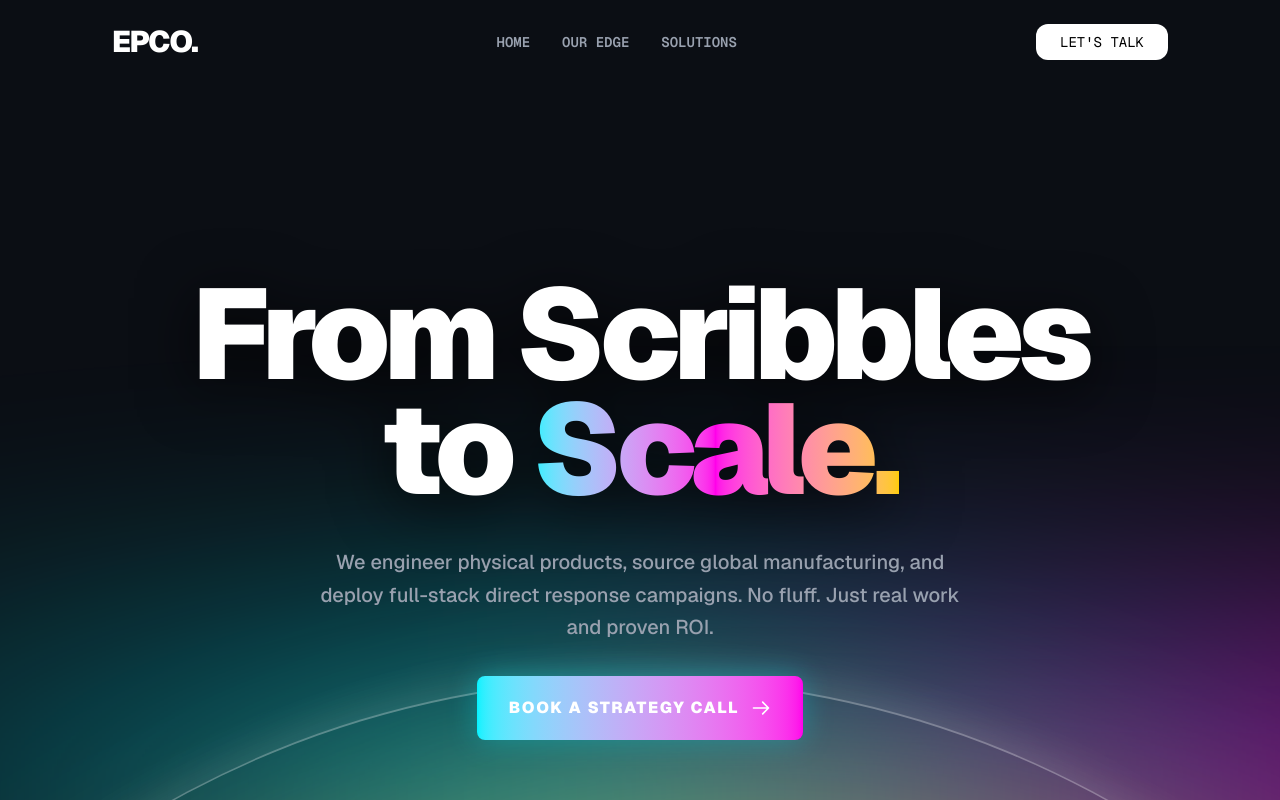
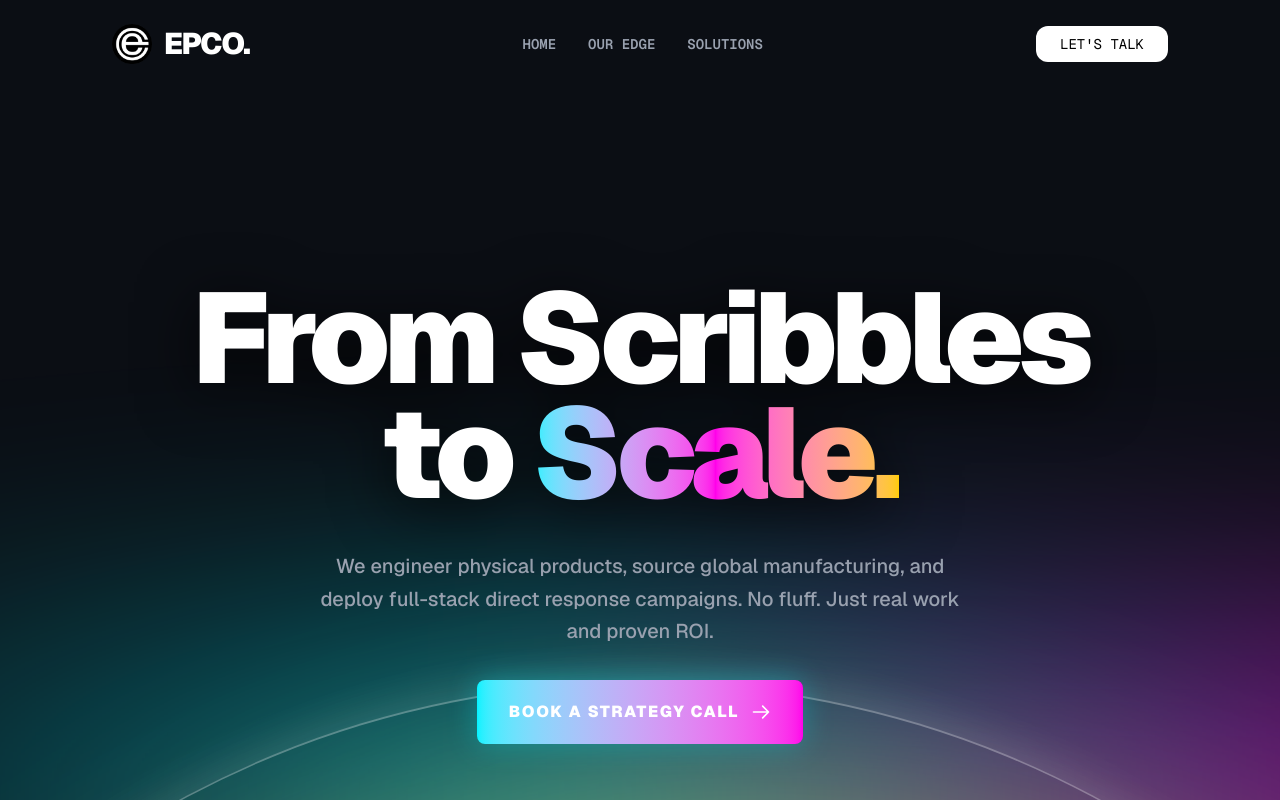
Before and after one commit to djgreenzone/epco, a Next.js app: page / in a window 1280 px wide. Shown: the top 800 px of the page. Built offline with nearby package versions, Linux system fonts and the light colour scheme; no server answers.

Commit message:
injected circular EPCO mark into the header and footer UI

```diff
--- a/src/app/page.tsx
+++ b/src/app/page.tsx
@@ -48,7 +48,10 @@ export default function Home() {
       {/* 2. NAVIGATION */}
       <header className="w-full bg-[#0b0e14] text-white relative z-50">
         <div className="max-w-6xl mx-auto flex justify-between items-center p-6 px-8 md:px-12">
-          <div className="font-heading font-black text-3xl tracking-tighter">EPCO.</div>
+          <a href="#" className="flex items-center gap-3 hover:opacity-80 transition-opacity">
+            <img src="/epco-mark.png" alt="EPCO Logo" className="w-10 h-10 object-contain" />
+            <span className="font-heading font-black text-3xl tracking-tighter text-white">EPCO.</span>
+          </a>
           <nav className="hidden md:flex gap-8 text-sm font-mono uppercase font-semibold text-gray-400">
             <a href="#" className="hover:text-white transition-colors">Home</a>
             <a href="#" className="hover:text-white transition-colors">Our Edge</a>
```
